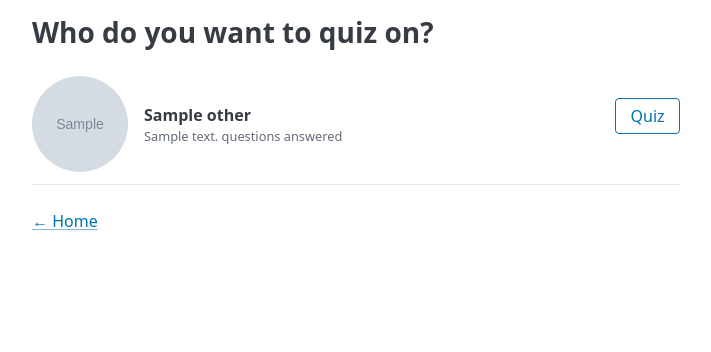
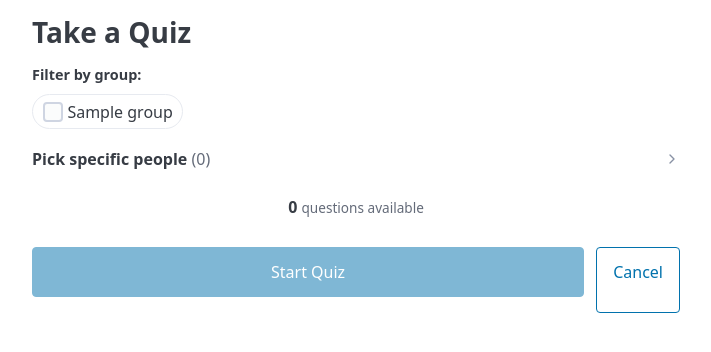
Before and after one commit to azrunner99/GTKY, a FastAPI app: template web/templates/quiz/select.html in a window 1280 px wide. Shown: the top 352 px of the page, without its empty margins (284-995 px from the left). Run offline with FastAPI, Linux system fonts and the light colour scheme; the template is opened without the code that fills it: most values are stand-ins (such as "Sample title", 1, 10 or a date in 2020); grey boxes marked "Sample" are stand-in pictures; some libraries are stand-ins or nearby versions.

Commit message:
W2.5 — quiz filter page with group chips, person picker, pool preview
Rewrites /quiz as a filter form: group checkboxes, collapsible person
multi-select with live search, and a 200ms-debounced pool-size preview
via GET /quiz/pool-size JSON endpoint. Subject-ids override group filter
(with hint). Pool preview capped at 30. Eligible threshold raised to
QUIZ_UNLOCK_THRESHOLD (was >0).

Co-Authored-By: Claude Sonnet 4.6 <noreply@anthropic.com>

```diff
--- a/web/routers/quiz.py
+++ b/web/routers/quiz.py
@@ -1,6 +1,6 @@
 import json
 import uuid
-from fastapi import APIRouter, Request, Form
+from fastapi import APIRouter, Request, Form, Query
 from fastapi.responses import HTMLResponse, RedirectResponse
 from fastapi.templating import Jinja2Templates
 from config import TEMPLATES_DIR, QUIZ_UNLOCK_THRESHOLD
@@ -31,23 +31,69 @@ async def quiz_select(request: Request):
 
         async with db.execute(
             """
-            SELECT u.id, u.name, u.photo_filename,
-                   COUNT(sa.id) as answered
+            SELECT u.id, u.name, u.photo_filename, COUNT(sa.id) as answered
             FROM users u
             LEFT JOIN survey_answers sa ON sa.user_id = u.id
             WHERE u.id != ?
             GROUP BY u.id
-            HAVING answered > 0
+            HAVING answered >= ?
             ORDER BY u.name
             """,
-            (user_id,),
+            (user_id, QUIZ_UNLOCK_THRESHOLD),
         ) as cur:
-            others = [dict(r) for r in await cur.fetchall()]
+            eligible = [dict(r) for r in await cur.fetchall()]
+
+        async with db.execute(
+            """
+            SELECT g.id, g.name,
+                   GROUP_CONCAT(ugm.user_id) AS member_ids
+            FROM groups g
+            LEFT JOIN user_group_memberships ugm ON ugm.group_id = g.id
+            GROUP BY g.id
+            ORDER BY g.name
+            """
+        ) as cur:
+            group_rows = await cur.fetchall()
+        groups = []
+        for r in group_rows:
+            member_ids = set()
+            if r["member_ids"]:
+                member_ids = set(int(x) for x in r["member_ids"].split(","))
+            groups.append({"id": r["id"], "name": r["name"], "member_ids": list(member_ids)})
 
         return templates.TemplateResponse(
             "quiz/select.html",
-            {"request": request, "lang": lang, "others": others},
+            {"request": request, "lang": lang, "eligible": eligible, "groups": groups},
         )
+    finally:
+        await db.close()
+
+
+@router.get("/pool-size")
+async def pool_size(request: Request, subject_id: list[int] = Query(default=[])):
+    user_id = request.session.get("user_id")
+    if not user_id:
+        return {"count": 0}
+
+    db = await get_db()
+    try:
+        if not subject_id:
+            return {"count": 0}
+
+        placeholders = ",".join("?" * len(subject_id))
+        async with db.execute(
+            f"""
+            SELECT COUNT(*) AS cnt
+            FROM survey_answers sa
+            WHERE sa.user_id IN ({placeholders})
+              AND sa.question_id NOT IN (
+                SELECT question_id FROM quiz_results WHERE guesser_id = ?
+              )
+            """,
+            (*subject_id, user_id),
+        ) as cur:
+            row = await cur.fetchone()
+        return {"count": row["cnt"]}
     finally:
         await db.close()
 
--- a/web/templates/quiz/select.html
+++ b/web/templates/quiz/select.html
@@ -1,27 +1,158 @@
 {% extends "base.html" %}
 {% block title %}GTKY – Quiz{% endblock %}
 {% block content %}
-<h2>{{ '¿A quién quieres conocer?' if lang == 'es' else 'Who do you want to quiz on?' }}</h2>
-{% if others %}
-  {% for u in others %}
-  <div class="user-card">
-    {% if u.photo_filename %}
-      <div class="avatar"><img src="/static/photos/{{ u.photo_filename }}" alt="{{ u.name }}"></div>
-    {% else %}
-      <div class="avatar" style="background:var(--pico-primary-background);">{{ u.name[0].upper() }}</div>
-    {% endif %}
-    <div style="flex:1;">
-      <strong>{{ u.name }}</strong>
-      <div style="font-size:0.8rem; color:var(--pico-muted-color);">{{ u.answered }} {{ 'preguntas respondidas' if lang == 'es' else 'questions answered' }}</div>
+<h2>{{ 'Tomar un Quiz' if lang == 'es' else 'Take a Quiz' }}</h2>
+
+{% if not eligible %}
+<article>
+  <p>{{ 'Nadie más está listo todavía. Otros necesitan responder al menos 8 preguntas.' if lang == 'es'
+        else "Nobody else is ready yet. Other players need to answer at least 8 questions first." }}</p>
+  <a href="/" role="button" class="outline">{{ '← Inicio' if lang == 'es' else '← Home' }}</a>
+</article>
+{% else %}
+
+<form method="post" action="/quiz/start" id="filter-form">
+
+  {% if groups %}
+  <fieldset style="margin-bottom:1rem;">
+    <legend style="font-size:0.9rem; font-weight:600;">
+      {{ 'Filtrar por grupo:' if lang == 'es' else 'Filter by group:' }}
+    </legend>
+    <div style="display:flex; flex-wrap:wrap; gap:0.5rem;">
+      {% for g in groups %}
+      <label style="display:inline-flex; align-items:center; gap:0.3rem; padding:0.3rem 0.6rem; background:var(--pico-card-background-color); border:1px solid var(--pico-muted-border-color); border-radius:999px; cursor:pointer;">
+        <input type="checkbox" name="group_ids" value="{{ g.id }}"
+               data-members="{{ g.member_ids | join(',') }}"
+               onchange="updatePoolPreview()" style="margin:0;">
+        <span>{{ g.name }}</span>
+      </label>
+      {% endfor %}
     </div>
-    <form method="post" action="/quiz/start">
-      <input type="hidden" name="subject_id" value="{{ u.id }}">
-      <button type="submit" class="outline" style="padding:0.3rem 0.9rem;">{{ 'Quiz' }}</button>
-    </form>
+  </fieldset>
+  {% endif %}
+
+  <details style="margin-bottom:1rem;" id="people-section">
+    <summary style="cursor:pointer; font-weight:600;">
+      {{ 'Elegir personas específicas' if lang == 'es' else 'Pick specific people' }}
+      <span id="person-count" style="color:var(--pico-muted-color); font-weight:400;">(0)</span>
+    </summary>
+
+    <input type="text" id="person-search"
+           placeholder="{{ 'Buscar...' if lang == 'es' else 'Search...' }}"
+           oninput="filterPeople(this.value)"
+           style="margin:0.75rem 0 0.5rem;">
+
+    <div id="person-list" style="max-height:280px; overflow-y:auto;">
+      {% for u in eligible %}
+      <label class="person-row" data-name="{{ u.name | lower }}"
+             style="display:flex; align-items:center; gap:0.6rem; padding:0.4rem 0.5rem; cursor:pointer; border-radius:0.25rem;">
+        <input type="checkbox" name="subject_ids" value="{{ u.id }}"
+               onchange="updatePoolPreview(); updatePersonCount()" style="margin:0;">
+        {% if u.photo_filename %}
+          <img src="/static/photos/{{ u.photo_filename }}" alt=""
+               style="width:28px; height:28px; border-radius:50%; object-fit:cover;">
+        {% else %}
+          <span style="display:inline-flex; width:28px; height:28px; border-radius:50%; background:var(--pico-primary-background); color:var(--pico-primary); align-items:center; justify-content:center; font-weight:700; font-size:0.8rem;">{{ u.name[0].upper() }}</span>
+        {% endif %}
+        <span>{{ u.name }}</span>
+        <span style="margin-left:auto; font-size:0.75rem; color:var(--pico-muted-color);">{{ u.answered }}</span>
+      </label>
+      {% endfor %}
+    </div>
+  </details>
+
+  <p id="override-hint" style="display:none; font-size:0.8rem; color:var(--pico-muted-color); margin:0.5rem 0;">
+    {{ 'Filtro de grupo ignorado mientras seleccionas personas.' if lang == 'es'
+       else 'Group filter ignored while specific people are selected.' }}
+  </p>
+
+  <div id="pool-preview" style="text-align:center; padding:0.75rem; margin:1rem 0; background:var(--pico-card-background-color); border-radius:0.5rem;">
+    <span id="pool-count" style="font-weight:700;">—</span>
+    <span style="color:var(--pico-muted-color); font-size:0.85rem;">
+      {{ 'preguntas disponibles' if lang == 'es' else 'questions available' }}
+    </span>
   </div>
-  {% endfor %}
-{% else %}
-  <p style="color:var(--pico-muted-color);">{{ 'Nadie ha respondido preguntas todavía.' if lang == 'es' else 'No one else has answered questions yet.' }}</p>
+
+  <div style="display:flex; gap:0.75rem;">
+    <button type="submit" id="start-btn" style="flex:1;">
+      {{ 'Empezar Quiz' if lang == 'es' else 'Start Quiz' }}
+    </button>
+    <a href="/" role="button" class="outline" style="flex:0;">
+      {{ 'Cancelar' if lang == 'es' else 'Cancel' }}
+    </a>
+  </div>
+</form>
+
+<script>
+  const poolCache = {};
+  let lastFetchKey = '';
+  let fetchTimer = null;
+
+  function getSelectedGroupIds() {
+    return Array.from(document.querySelectorAll('input[name="group_ids"]:checked')).map(c => parseInt(c.value, 10));
+  }
+  function getSelectedSubjectIds() {
+    return Array.from(document.querySelectorAll('input[name="subject_ids"]:checked')).map(c => parseInt(c.value, 10));
+  }
+  function getGroupMembers(groupIds) {
+    const checkboxes = Array.from(document.querySelectorAll('input[name="group_ids"]'));
+    const map = {};
+    checkboxes.forEach(c => {
+      const ids = c.dataset.members ? c.dataset.members.split(',').filter(Boolean).map(x => parseInt(x, 10)) : [];
+      map[parseInt(c.value, 10)] = ids;
+    });
+    const out = new Set();
+    groupIds.forEach(gid => (map[gid] || []).forEach(uid => out.add(uid)));
+    return out;
+  }
+  function updatePersonCount() {
+    const n = getSelectedSubjectIds().length;
+    document.getElementById('person-count').textContent = `(${n})`;
+  }
+  function updatePoolPreview() {
+    const subjectIds = getSelectedSubjectIds();
+    const groupIds = getSelectedGroupIds();
+    const overrideHint = document.getElementById('override-hint');
+    overrideHint.style.display = (subjectIds.length > 0 && groupIds.length > 0) ? 'block' : 'none';
+
+    let effective;
+    if (subjectIds.length > 0) {
+      effective = subjectIds;
+    } else if (groupIds.length > 0) {
+      const members = getGroupMembers(groupIds);
+      effective = Array.from(document.querySelectorAll('input[name="subject_ids"]'))
+        .map(c => parseInt(c.value, 10))
+        .filter(id => members.has(id));
+    } else {
+      effective = Array.from(document.querySelectorAll('input[name="subject_ids"]')).map(c => parseInt(c.value, 10));
+    }
+
+    const key = effective.slice().sort().join(',');
+    if (key === lastFetchKey) return;
+    lastFetchKey = key;
+    clearTimeout(fetchTimer);
+    fetchTimer = setTimeout(() => {
+      const params = new URLSearchParams();
+      effective.forEach(id => params.append('subject_id', id));
+      fetch('/quiz/pool-size?' + params.toString())
+        .then(r => r.json())
+        .then(data => {
+          const count = Math.min(data.count || 0, 30);
+          document.getElementById('pool-count').textContent = count;
+          document.getElementById('start-btn').disabled = count === 0;
+        })
+        .catch(() => {
+          document.getElementById('pool-count').textContent = '?';
+        });
+    }, 200);
+  }
+  function filterPeople(q) {
+    q = q.toLowerCase();
+    document.querySelectorAll('.person-row').forEach(row => {
+      row.style.display = row.dataset.name.indexOf(q) >= 0 ? 'flex' : 'none';
+    });
+  }
+  updatePoolPreview();
+</script>
 {% endif %}
-<div style="margin-top:1.5rem;"><a href="/">← {{ 'Inicio' if lang == 'es' else 'Home' }}</a></div>
 {% endblock %}
```
Also changed, not shown: CHANGELOG.md.
